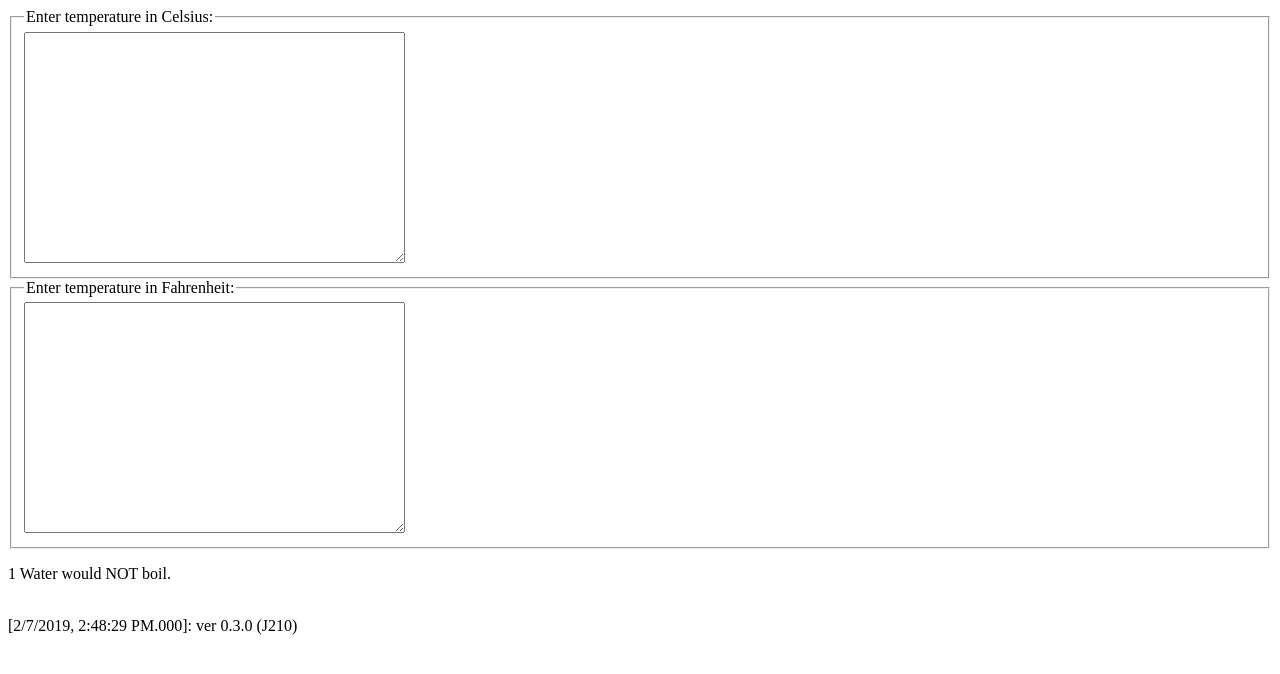
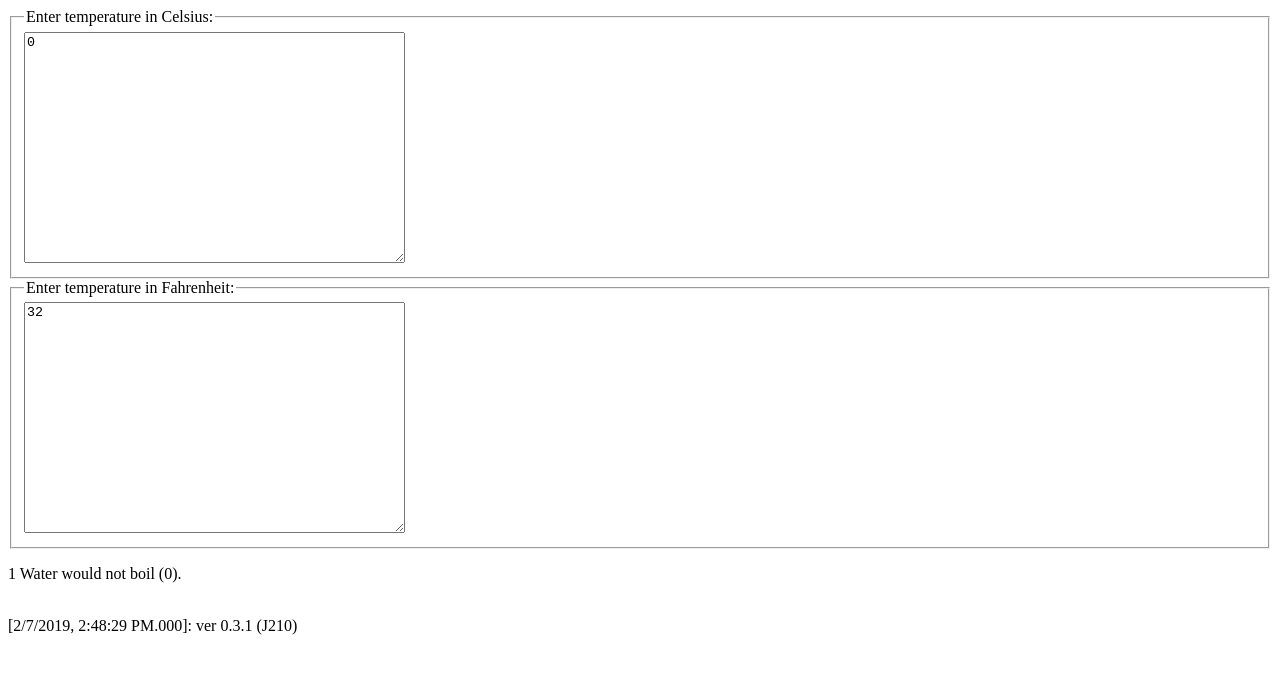
Before and after one commit to MaixEqu/reactts4, a React (Create React App) app: page / in a window 1280 px wide. Shown: the top 674 px of the page. Built offline with nearby package versions, Linux system fonts and the light colour scheme.

Commit message:
small changes, ver 0.3.1 (J210)

```diff
--- a/src/App.tsx
+++ b/src/App.tsx
@@ -2,7 +2,7 @@ import React, { Component } from 'react';
 // import * as mx from './mxlibcut';
 import * as mx from './mxlib';
 
-const sVersion = "ver 0.3.0 (J210)";
+const sVersion = "ver 0.3.1 (J210)";
 
 export class Main extends Component {
   render() {
@@ -33,9 +33,9 @@ interface IProps {
 }
 
 const BoilingVerdict = (props: IProps) => {
-  let sMsg = <p>1 Water would NOT boil.</p>;
+  let sMsg = <p>1 Water would not boil ({props.celsius}).</p>;
   if (props.celsius && props.celsius >= 100) {
-    sMsg = <p>Water would boil.</p>;
+    sMsg = <p>Water would boil ({props.celsius})!</p>;
   }
   return sMsg
 }
@@ -92,7 +92,7 @@ export class TextAreas extends React.Component<IProps, IState> {
     super(props);
     this.handleCelsiusChange = this.handleCelsiusChange.bind(this);
     this.handleFahrenheitChange = this.handleFahrenheitChange.bind(this);
-    this.state = {temperature: '', scale: 'c'};
+    this.state = {temperature: '0', scale: 'c'};
   }
 
   handleCelsiusChange(temperature: string) {
```
Also changed, not shown: 1 other file (tests, documents, lock files or other folders).
